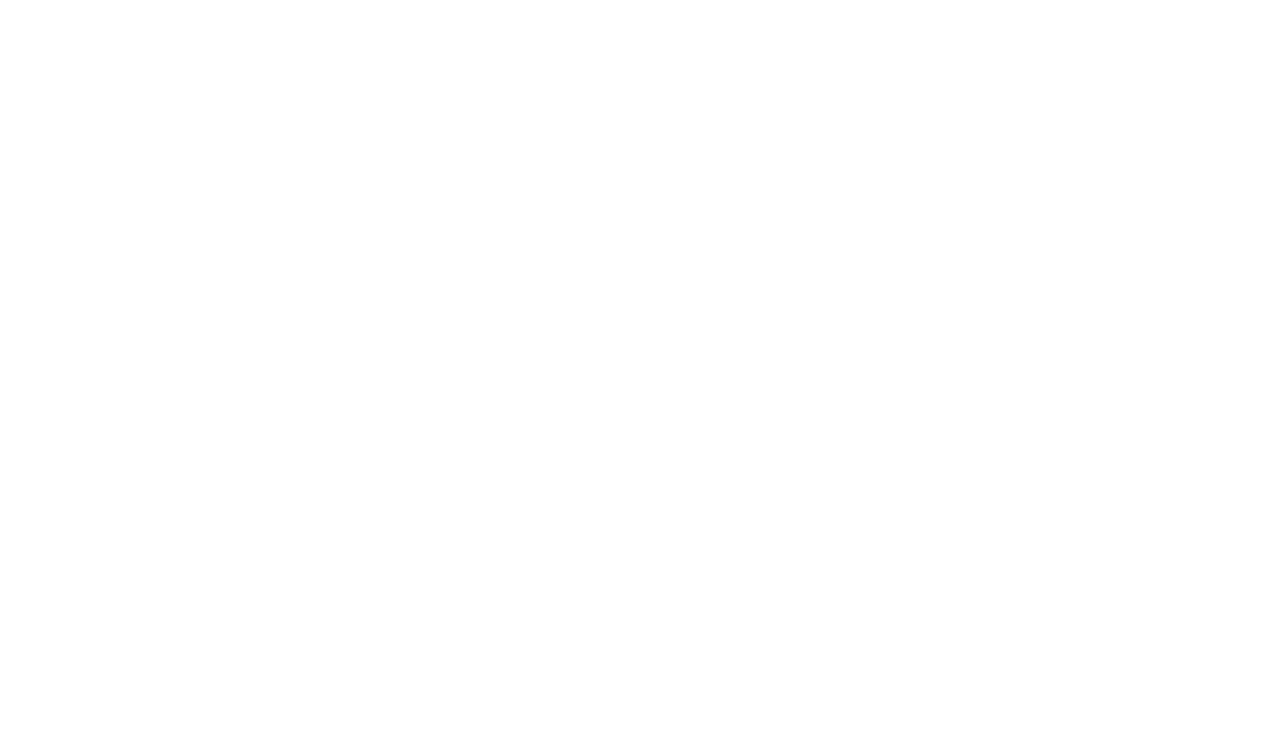
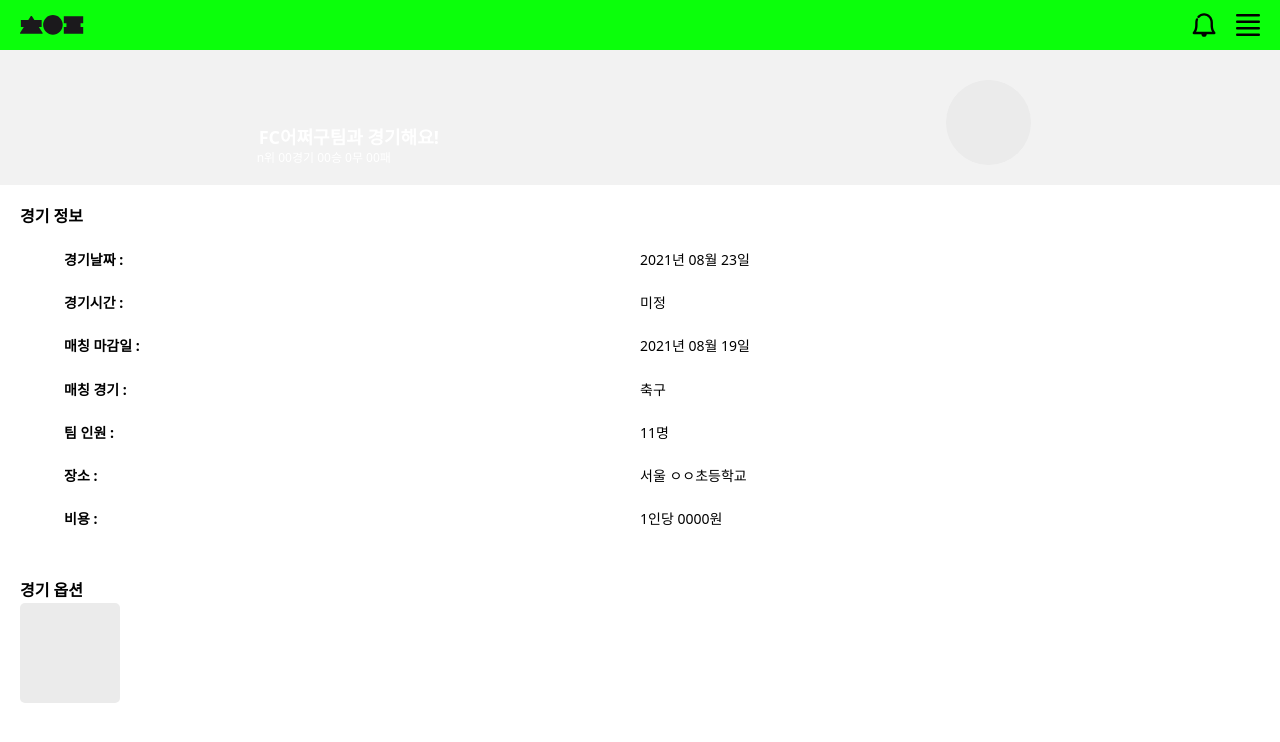
Before and after one commit to dsm-football/football-frontend, a React (Create React App) app: page /MatchDetail in a window 1280 px wide. Shown: the top 742 px of the page. Built offline with nearby package versions, Linux system fonts and the light colour scheme.

Commit message:
⚡️ :: 매칭 신청 상세페이지 1차 코드 작성

```diff
--- a/src/components/index.tsx
+++ b/src/components/index.tsx
@@ -9,3 +9,4 @@
 export { default as Name } from "./signup/Name";
 export { default as Position } from "./signup/Position";
 export { default as Introduce } from "./signup/Introduce";
+export {default as Match} from "./matchDetail/MatchDetail";
--- /dev/null
+++ b/src/components/matchDetail/MatchDetail.tsx
@@ -0,0 +1,29 @@
+import React from 'react'
+import * as S from './style';
+import Header from "../common/header/Header"
+import Explain from '../matchDetail/function';
+
+const Match = () => {
+    return(
+        <>
+            <Header />
+            <S.Back>
+                <S.Div>
+                    <S.Title>FC어쩌구팀과 경기해요!</S.Title>
+                    <S.Rate>n위 00경기 00승 0무 00패</S.Rate>
+                </S.Div>
+                <S.Image />
+            </S.Back>
+            <S.Information>경기 정보</S.Information>
+            <S.List>
+                <Explain />
+            </S.List>
+            <S.Option>경기 옵션</S.Option>
+            <S.OptionList>
+
+            </S.OptionList>
+        </>
+    );
+};
+
+export default Match;
--- /dev/null
+++ b/src/components/matchDetail/function.tsx
@@ -0,0 +1,34 @@
+import React from 'react';
+import * as S from './style';
+
+const Explain = () =>{
+    const arr1 = ['경기날짜 : ', '경기시간 : ','매칭 마감일 : ', '매칭 경기 : ',
+                  '팀 인원 : ', '장소 : ', '비용 : '];
+
+    const arr2 = ['2021년 08월 23일', '미정', '2021년 08월 19일', '축구', '11명',
+                  '서울 ㅇㅇ초등학교', '1인당 0000원']
+
+    return(
+        <>
+            <S.Detail>
+                {arr1.map((el, index) => (
+                    <div key={index}>
+                        {el}
+                    </div>
+                ))}
+            </S.Detail>
+            <S.Decide>
+                {arr2.map((el, index) => (
+                    <div key={index}>
+                        {el}
+                    </div>
+                ))}
+            </S.Decide>
+        </>
+    );
+}
+
+
+
+
+export default Explain;
--- /dev/null
+++ b/src/components/matchDetail/style.tsx
@@ -0,0 +1,101 @@
+import styled from "styled-components";
+
+export const Back = styled.div`
+    width: 100%;
+    height: 135px;
+    display: flex;
+    justify-content: space-around;
+    background-color: #F2F2F2;
+`
+
+export const Div = styled.div`
+    display: flex;
+    flex-direction: column;
+    margin-top: 75px;
+`
+
+export const Title = styled.div`
+    width: 200px;
+    height: 25px;
+    font-weight: 600;
+    font-size: 18px;
+    line-height: 25px;
+    color: #FFFFFF;
+    display: flex;
+    justify-content: space-around;
+`
+
+export const Rate = styled.div`
+    width: 150px;
+    height: 16px;
+    font-size: 12px;
+    line-height: 16px;
+    color: #FFFFFF;
+    display: flex;
+    justify-content: space-around;
+`
+
+export const Image = styled.div`
+    width: 85px;
+    height: 85px;
+    background: #EBEBEB;
+    border-radius: 50%;
+    margin-top: 30px;
+`
+
+export const Information = styled.div`
+    width: 70px;
+    height: 24px;
+    margin-top: 20px;
+    margin-left: 20px;
+    font-weight: 600;
+    font-size: 16px;
+    line-height: 22px;
+`
+
+export const List = styled.div`
+    width: 100%;
+    display: flex;
+    justify-content:center;
+`
+
+export const Detail = styled.div`
+    width: 45%;
+    height: 40vh;
+    font-weight: 600;
+    font-size: 14px;
+    line-height: 25px;
+    display: flex;
+    flex-direction: column;
+    justify-content: space-evenly;
+`
+
+export const Decide = styled(Detail)`
+    font-weight: 500;
+    font-size: 14px;
+`
+
+export const Option = styled.div`
+    width: 70px;
+    height: 24px;
+    font-weight: 600;
+    font-size: 16px;
+    line-height: 22px;
+    margin-left: 20px;
+    margin-top: 30px;
+`
+
+export const OptionDiv = styled.div`
+    width: 100%;
+    height: 30%;
+    display: flex;
+    justify-content: space-around;
+`
+
+export const OptionList = styled.div`
+    width: 100px;
+    height: 100px;
+    background-color: #EBEBEB;
+    border-radius: 5px;
+    margin-left: 20px;
+`
--- a/src/route/MainRouter.tsx
+++ b/src/route/MainRouter.tsx
@@ -1,6 +1,6 @@
 import React from "react";
 import { Switch, Route } from "react-router-dom";
-import { ClubEstbl, Login, MainPage } from "../components";
+import { ClubEstbl, Login, MainPage, Match } from "../components";
 import { ClubManagementContainer, SignupContainer } from "../containers";
 
 const MainRouter = () => {
@@ -16,6 +16,7 @@
         <Route exact path="/Login" component={Login} />
         <Route exact path="/" component={MainPage} />
         <Route exact path="/signup" component={SignupContainer} />
+        <Route exact path="/MatchDetail" component={Match} />
       </Switch>
     </>
   );
```
